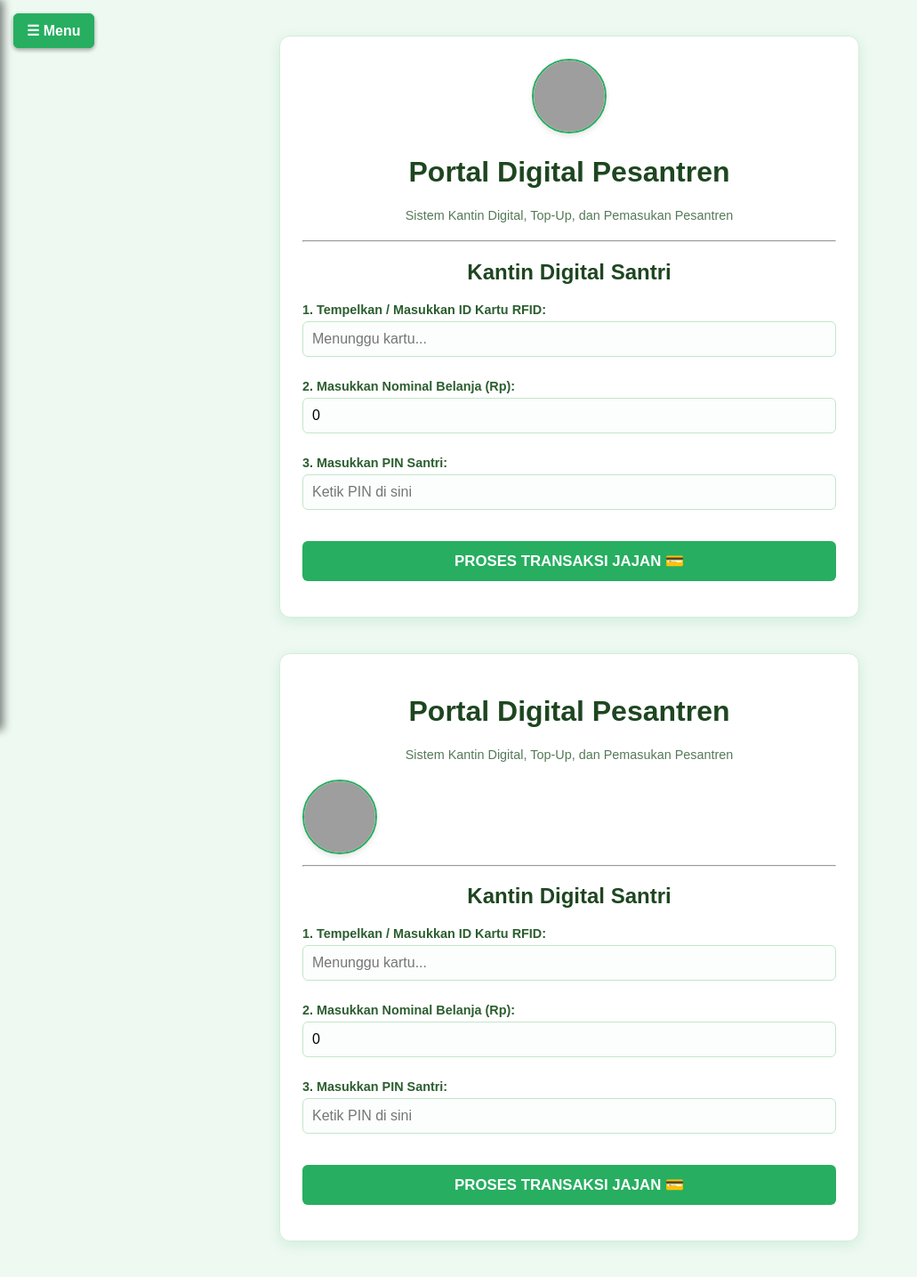
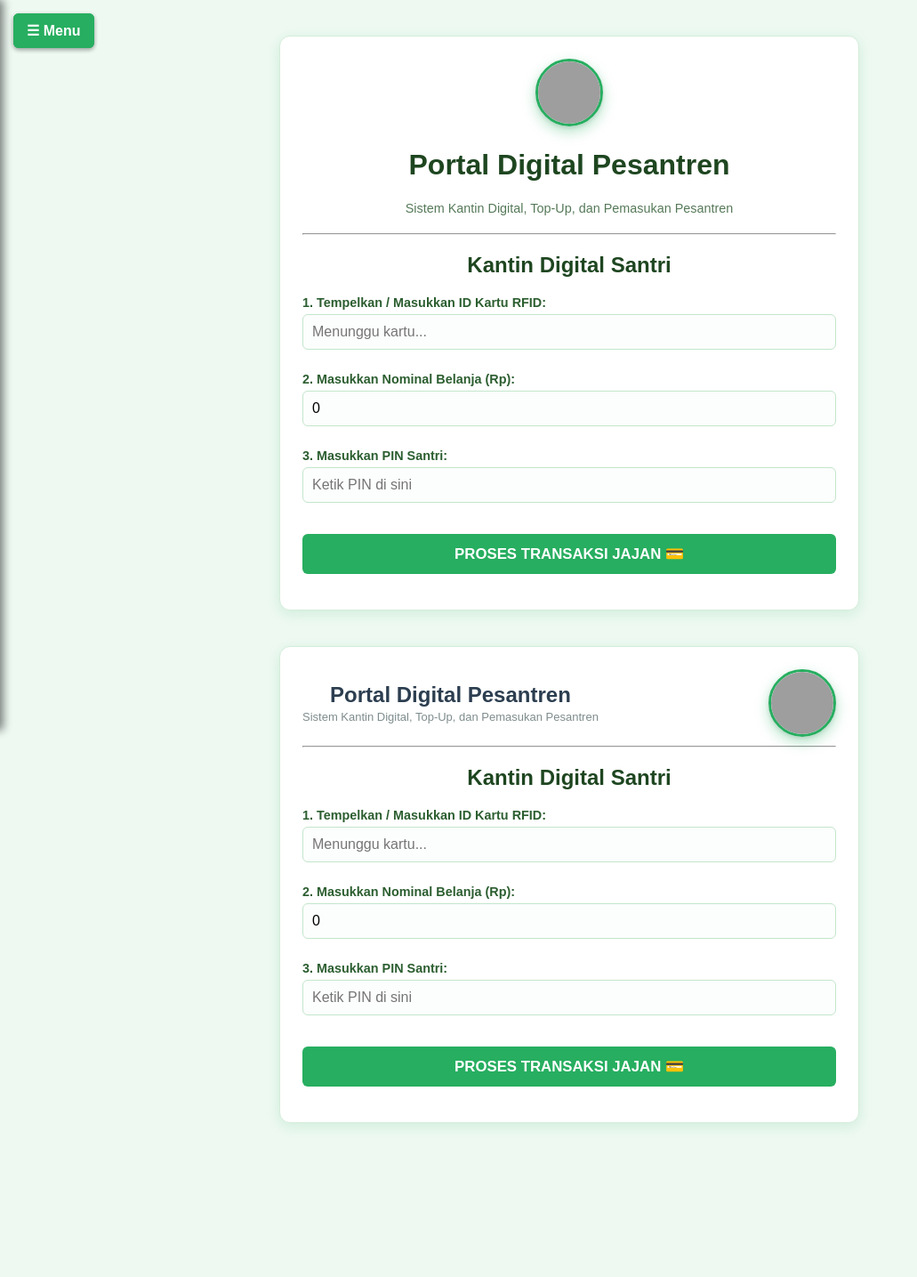
Before and after one commit to ismailafauzi/Portal-Kantin, a PHP site: page / in a window 1280 px wide. Shown: the whole page at 89% size, without its empty margins (0-1031 px from the left). After the commit the page ends 1268 px from the top, so only its background shows below. Run offline with PHP 8.4, Linux system fonts and the light colour scheme; some libraries are stand-ins or nearby versions; grey boxes are pictures that could not be loaded.

Commit message:
Update style.css

```diff
--- a/style.css
+++ b/style.css
@@ -585,3 +585,113 @@ th {
     border: 2px solid #27ae60;
     box-shadow: 0 3px 6px rgba(0, 0, 0, 0.1);
 }
+/* Header Tata Letak & Logo di Kanan dengan Shadow Premium */
+.header-container {
+    display: flex;
+    align-items: center;
+    justify-content: space-between;
+    gap: 15px;
+    margin-bottom: 10px;
+}
+
+.title-wrapper {
+    display: flex;
+    flex-direction: column;
+}
+
+.header-container h1 {
+    margin: 0;
+    font-size: 24px;
+    color: #2c3e50;
+}
+
+.header-container .subtitle {
+    margin: 3px 0 0 0;
+    color: #7f8c8d;
+    font-size: 13px;
+}
+
+/* Styling Logo dengan Shadow Keren */
+.app-logo {
+    width: 70px;
+    height: 70px;
+    border-radius: 50%;
+    object-fit: cover;
+    border: 3px solid #27ae60;
+    box-shadow: 0 6px 15px rgba(39, 174, 96, 0.35), 0 2px 4px rgba(0,0,0,0.1);
+    transition: transform 0.3s ease;
+    flex-shrink: 0;
+}
+
+.app-logo:hover {
+    transform: scale(1.05);
+}
+
+/* Responsif Mobile Header */
+@media (max-width: 600px) {
+    .header-container {
+        flex-direction: column-reverse;
+        text-align: center;
+    }
+    .title-wrapper {
+        align-items: center;
+    }
+}
+
+/* Styling Pop-up Balon Transaksi Berhasil */
+.popup-overlay {
+    position: fixed;
+    top: 0;
+    left: 0;
+    width: 100%;
+    height: 100%;
+    background: rgba(0, 0, 0, 0.6);
+    display: flex;
+    align-items: center;
+    justify-content: center;
+    z-index: 9999;
+    animation: fadeIn 0.3s ease;
+}
+
+.popup-card {
+    background: #ffffff;
+    padding: 30px;
+    border-radius: 16px;
+    width: 90%;
+    max-width: 400px;
+    text-align: center;
+    box-shadow: 0 10px 30px rgba(0,0,0,0.3);
+    animation: popUpScale 0.3s cubic-bezier(0.175, 0.885, 0.32, 1.275);
+}
+
+.popup-icon {
+    font-size: 50px;
+    margin-bottom: 10px;
+}
+
+.popup-card h3 {
+    color: #27ae60;
+    margin-bottom: 15px;
+    font-size: 22px;
+}
+
+.popup-details {
+    text-align: left;
+    background: #f8f9fa;
+    padding: 12px 15px;
+    border-radius: 8px;
+    font-size: 14px;
+    margin-bottom: 20px;
+    border-left: 4px solid #27ae60;
+    color: #333;
+}
+
+@keyframes fadeIn {
+    from { opacity: 0; }
+    to { opacity: 1; }
+}
+
+@keyframes popUpScale {
+    from { transform: scale(0.7); opacity: 0; }
+    to { transform: scale(1); opacity: 1; }
+}
```
